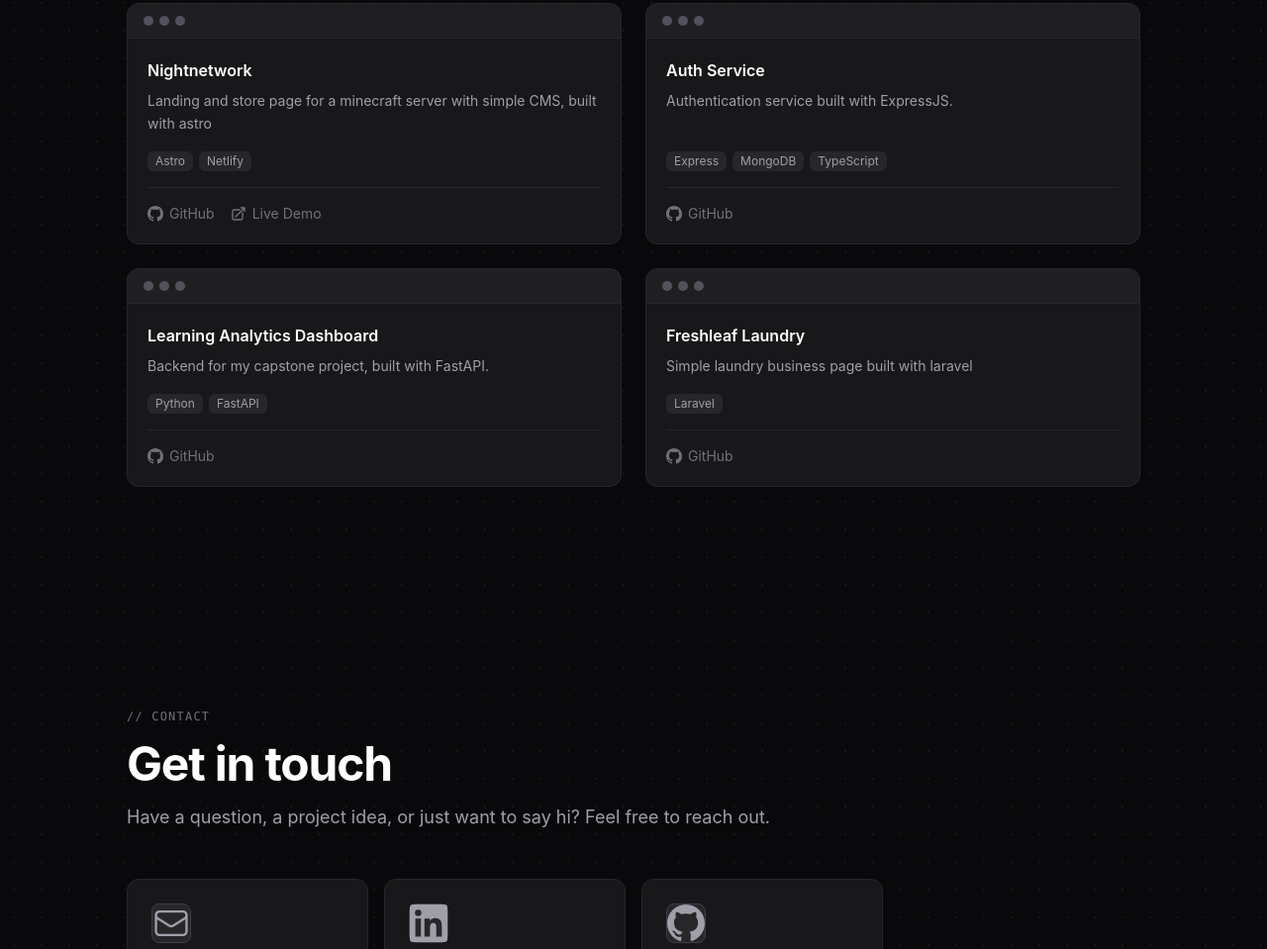
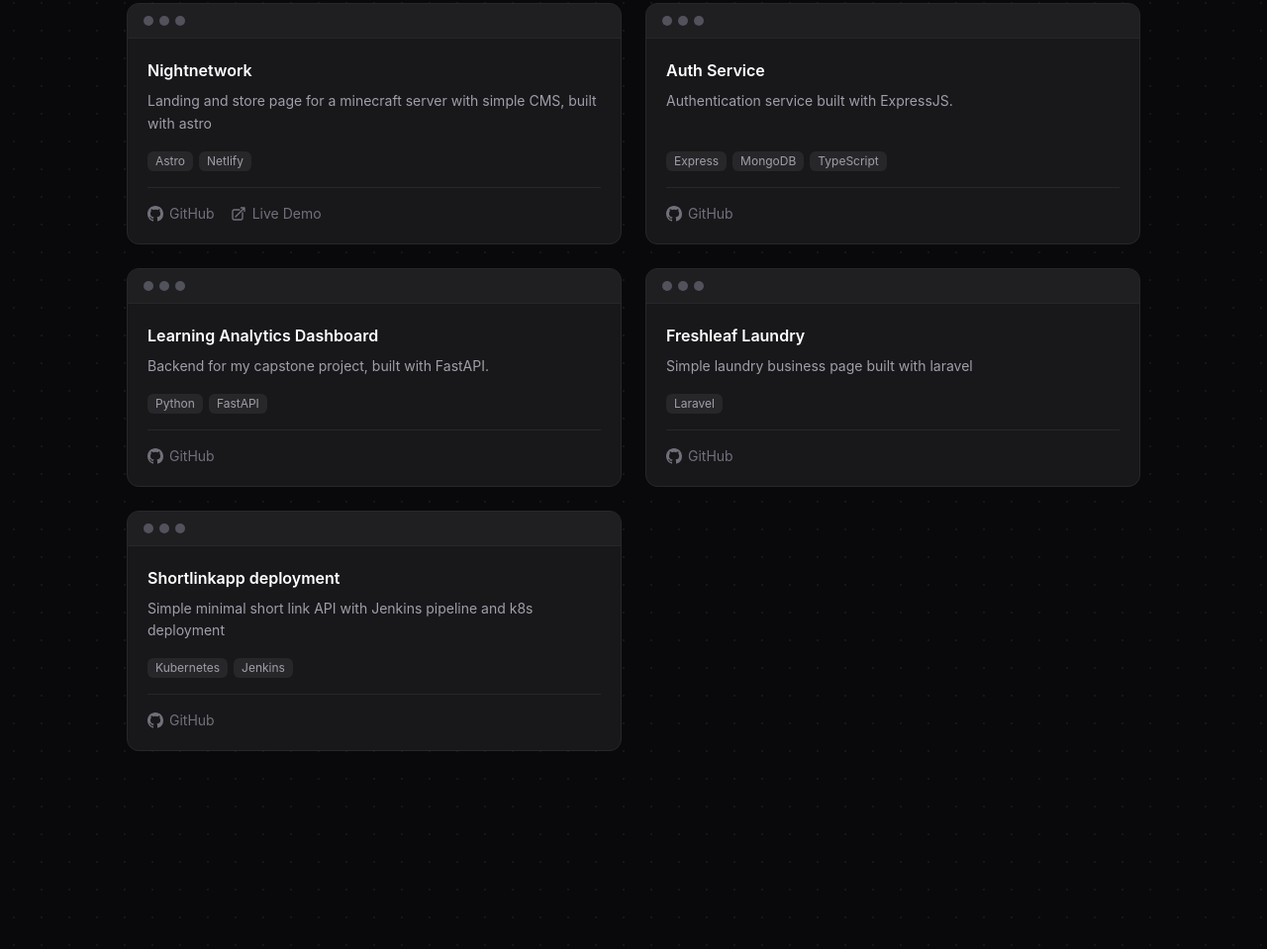
Before and after one commit to penicili/penicili.github.io, an Astro site: page / in a window 1280 px wide. Shown: the part 1943-2902 px from the top of the page at 99% size. Built offline with nearby package versions, Linux system fonts and the light colour scheme; Astro itself is replaced by a stand-in of ours.

Commit message:
feat: new project

```diff
--- a/src/components/Projects.astro
+++ b/src/components/Projects.astro
@@ -40,6 +40,13 @@ const projects = [
     tags: ['Laravel'],
     github: 'https://github.com/FreshLeaf-Laundry/FreshLeaf',
     demo: null,
+  },
+  {
+    title: 'Shortlinkapp deployment',
+    description: 'Simple minimal short link API with Jenkins pipeline and k8s deployment',
+    tags: ['Kubernetes', 'Jenkins'],
+    github: 'https://github.com/penicili/myshortlink',
+    demo: null
   }
 
 ];
```
